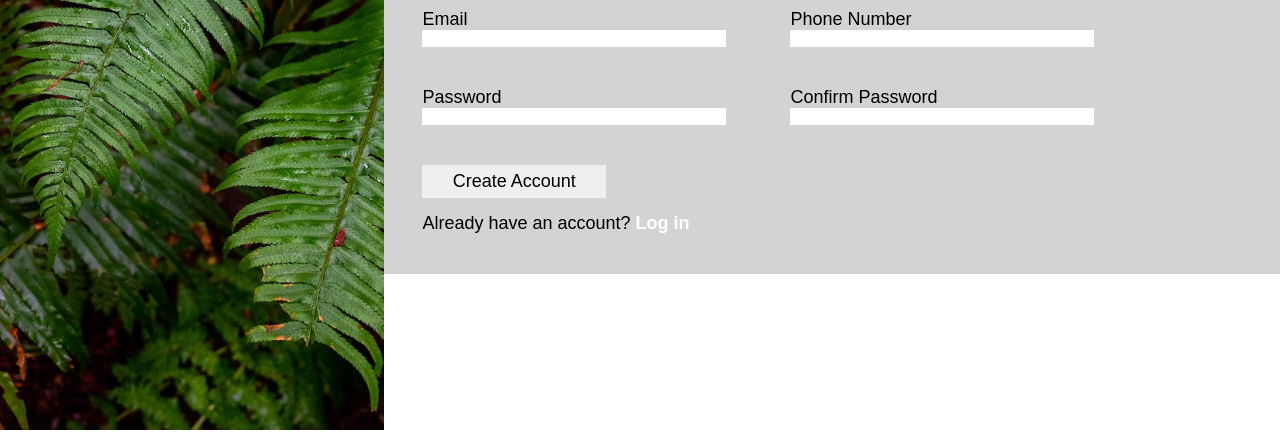
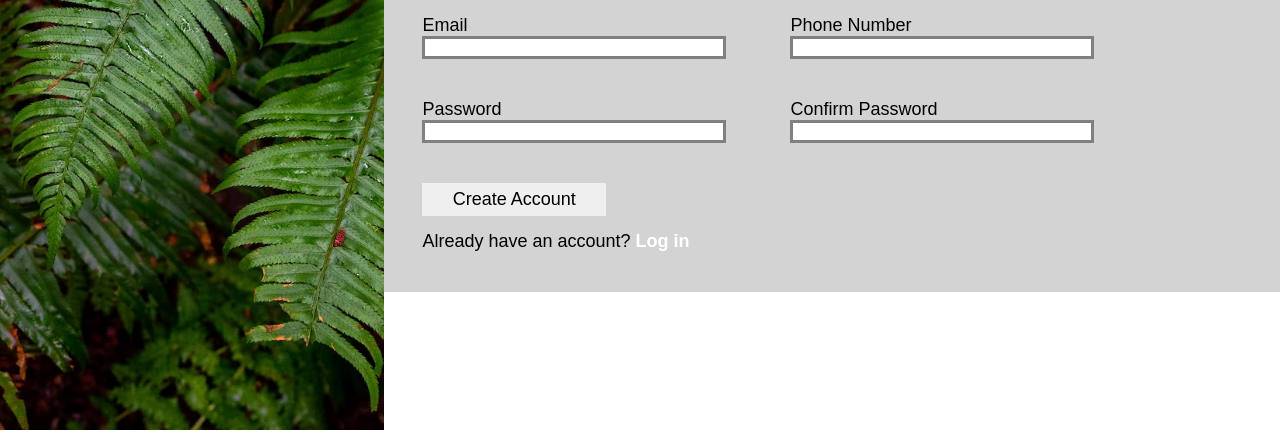
Before and after one commit to henrybirch/sign-up-form, a plain HTML site: page index.html in a window 1280 px wide. Shown: the part 370-804 px from the top of the page. Drawn offline with Linux system fonts and the light colour scheme.

Commit message:
Add input pseudo class styles

```diff
--- a/styles.css
+++ b/styles.css
@@ -101,6 +101,18 @@ body {
     width: 19rem;
 }
 
+input:valid {
+    border: medium solid green;
+}
+
+input:invalid {
+    border: medium solid red;
+}
+
+input:empty {
+    border: medium solid grey;
+}
+
 .label-input.fname {
     grid-column: 1;
     grid-row: 1;
```
